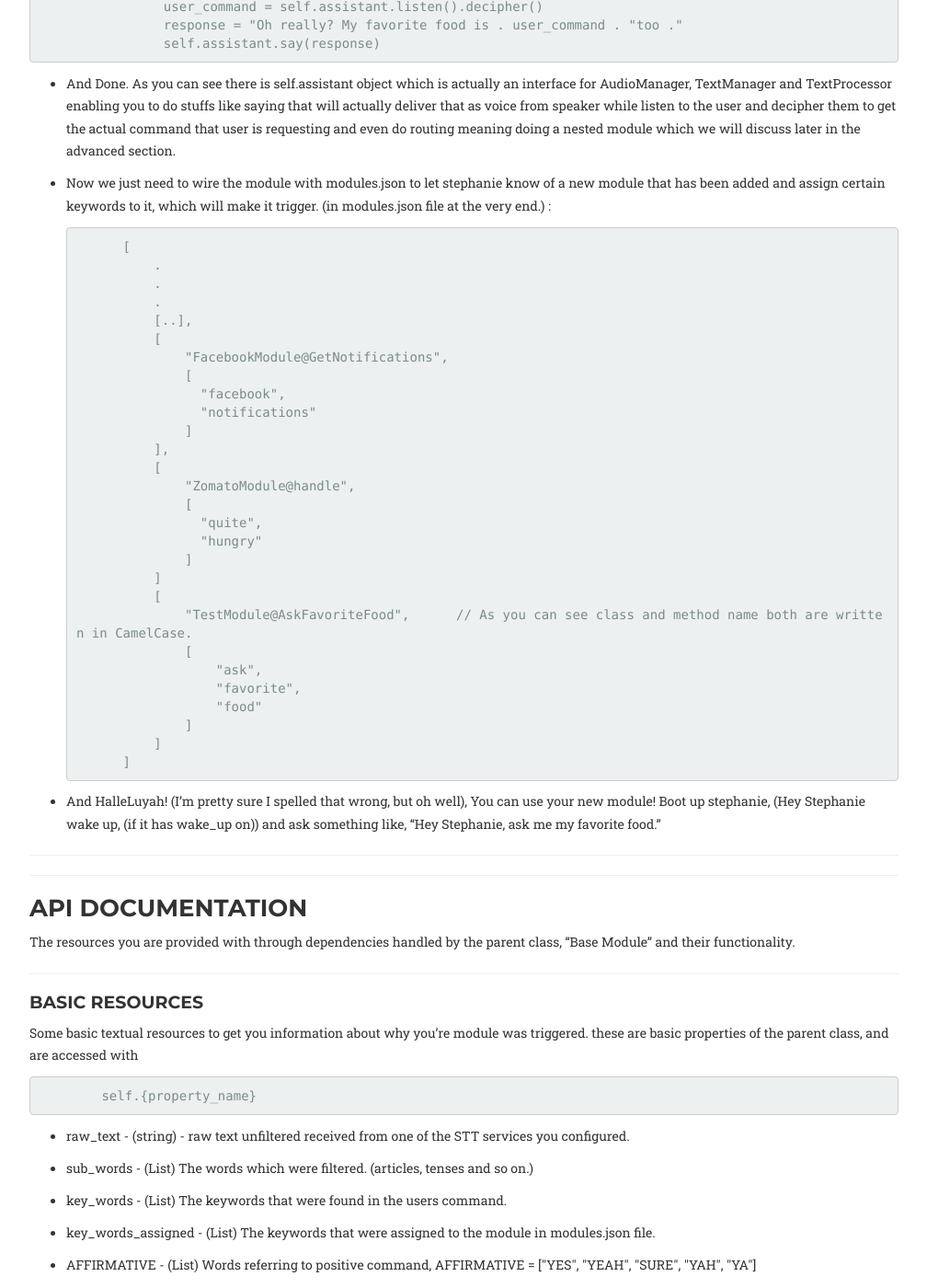
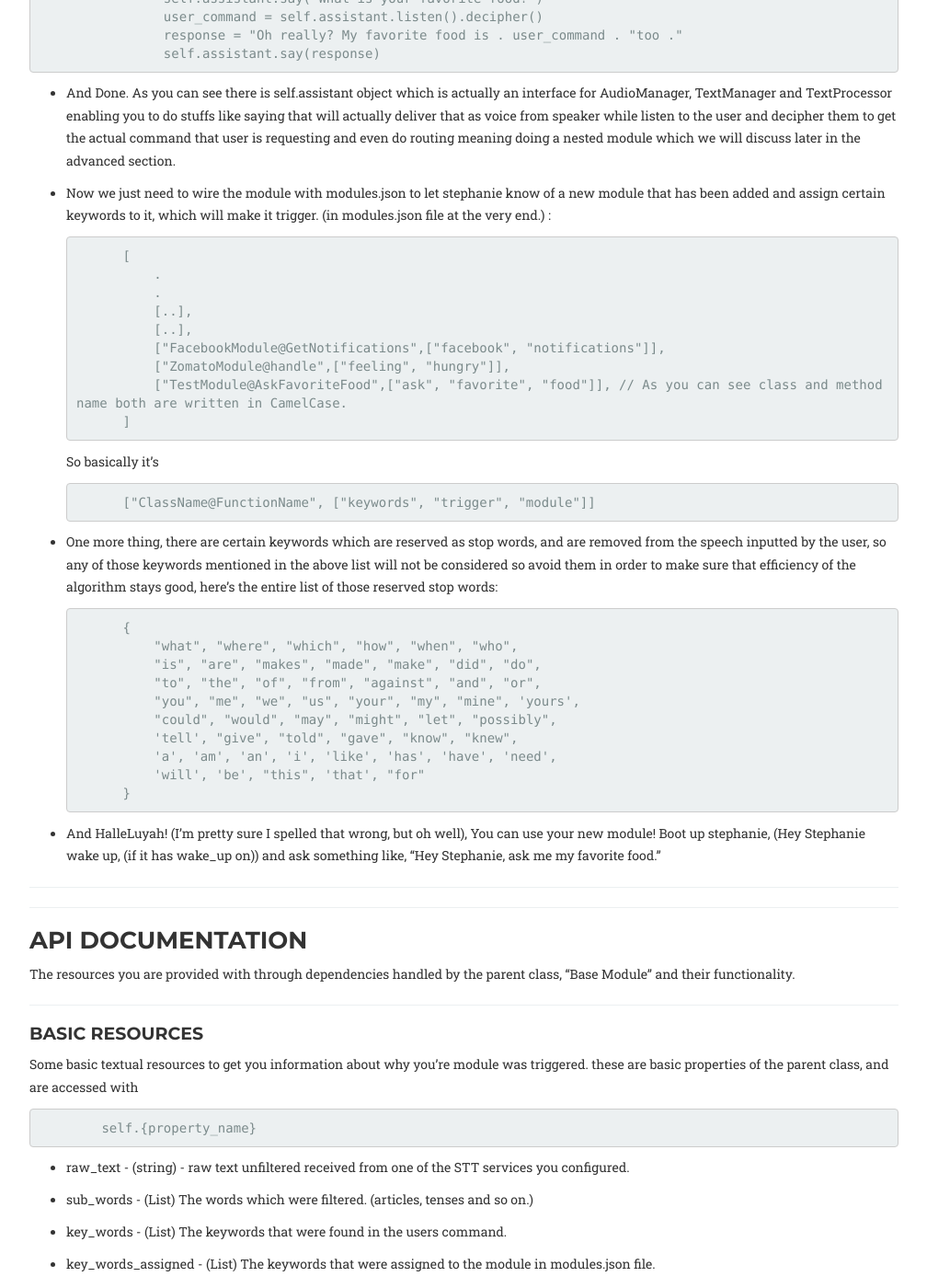
Before and after one commit to SlapBot/slapbot.github.io, a Jekyll site: the page built from documentation/developer/index.md, in a window 1280 px wide and 1400 px high, scrolled down 4238 px. Shown: the whole window at 92% size, without its empty margins (233-1241 px from the left). Built offline with Jekyll 4.4.1, drawn with Linux system fonts in a browser that asks for light colours; nearby versions of some CDN libraries; some web fonts are replaced; some of the changed text lies outside the part shown.

Commit message:
Reserved words listed

```diff
--- a/documentation/developer/index.md
+++ b/documentation/developer/index.md
@@ -35,9 +35,9 @@ functionality of stephanie and make it a little more personally trained for your
 <a name="dummies"></a>
 ### For Non Programmers
 
-For all the non-programmers who have an interest of programming, there is an absolutely new [section] provided just to get a basic flow of how stephanie can be operated.
-With a little knowledge of python (programming language), anyone can write his own modules with simplistic API that stephanie provides. So check out here :-  to know more about
-it.
+For all the non-programmers who have an interest of programming, I am working on a new section which could help people to learn programming interactively while extending the functionality of Stephanie.
+
+With a little knowledge of python (programming language), anyone can write his own modules with simplistic API that stephanie provides.
 
 <hr>
 
@@ -185,31 +185,29 @@ even do routing meaning doing a nested module which we will discuss later in the
             [
                 .
                 .
-                .
                 [..],
-                [
-                    "FacebookModule@GetNotifications",
-                    [
-                      "facebook",
-                      "notifications"
-                    ]
-                ],
-                [
-                    "ZomatoModule@handle",
-                    [
-                      "quite",
-                      "hungry"
-                    ]
-                ]
-                [
-                    "TestModule@AskFavoriteFood",      // As you can see class and method name both are written in CamelCase.
-                    [
-                        "ask",
-                        "favorite",
-                        "food"
-                    ]
-                ]
+                [..],
+                ["FacebookModule@GetNotifications",["facebook", "notifications"]],
+                ["ZomatoModule@handle",["feeling", "hungry"]],
+                ["TestModule@AskFavoriteFood",["ask", "favorite", "food"]], // As you can see class and method name both are written in CamelCase.
             ]
+
+    So basically it's
+
+            ["ClassName@FunctionName", ["keywords", "trigger", "module"]]
+
+- One more thing, there are certain keywords which are reserved as stop words, and are removed from the speech inputted by the user, so any of those keywords mentioned in the above list will not be considered so avoid them in order to make sure that efficiency of the algorithm stays good, here's the entire list of those reserved stop words:
+
+            {
+                "what", "where", "which", "how", "when", "who",
+                "is", "are", "makes", "made", "make", "did", "do",
+                "to", "the", "of", "from", "against", "and", "or",
+                "you", "me", "we", "us", "your", "my", "mine", 'yours',
+                "could", "would", "may", "might", "let", "possibly",
+                'tell', "give", "told", "gave", "know", "knew",
+                'a', 'am', 'an', 'i', 'like', 'has', 'have', 'need',
+                'will', 'be', "this", 'that', "for"
+            }
 
 - And HalleLuyah! (I'm pretty sure I spelled that wrong, but oh well), You can use your new module! Boot up stephanie, (Hey Stephanie wake up, (if it has wake_up on))
 and ask something like, "Hey Stephanie, ask me my favorite food."
```
